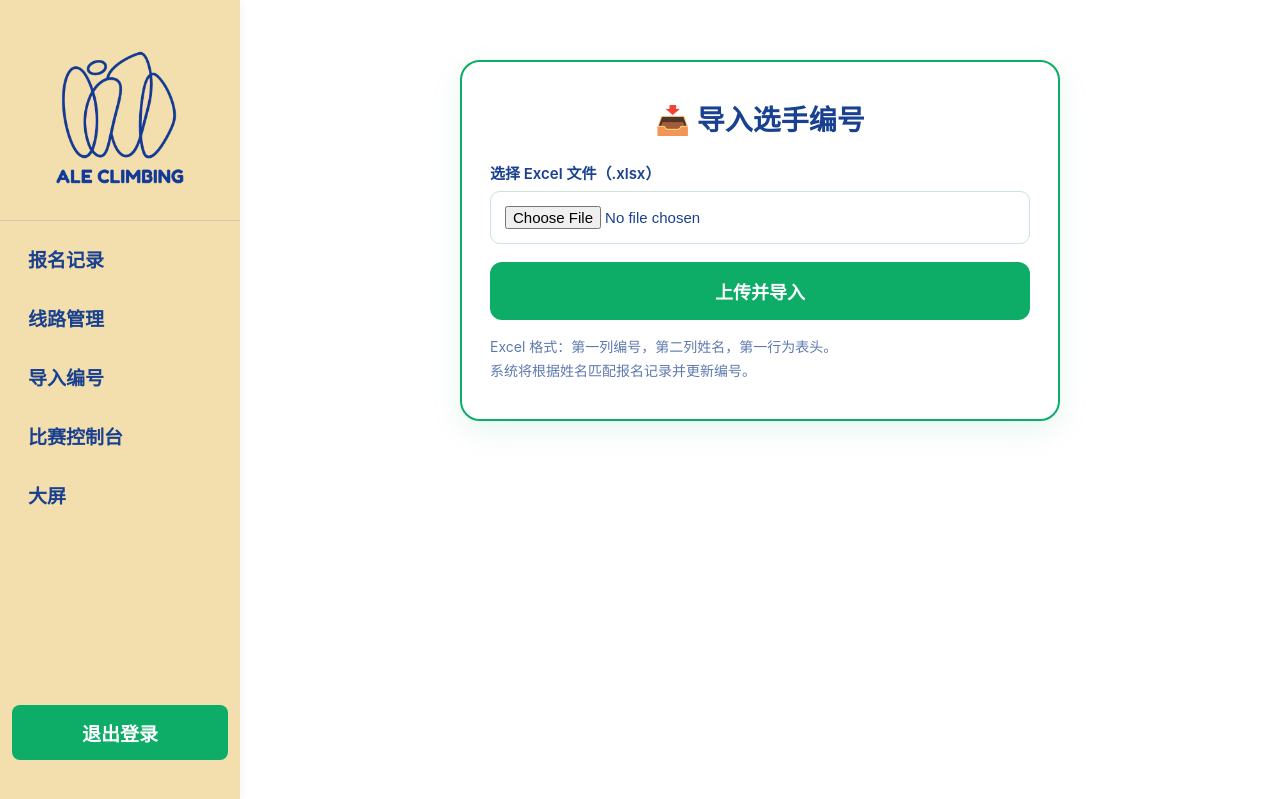
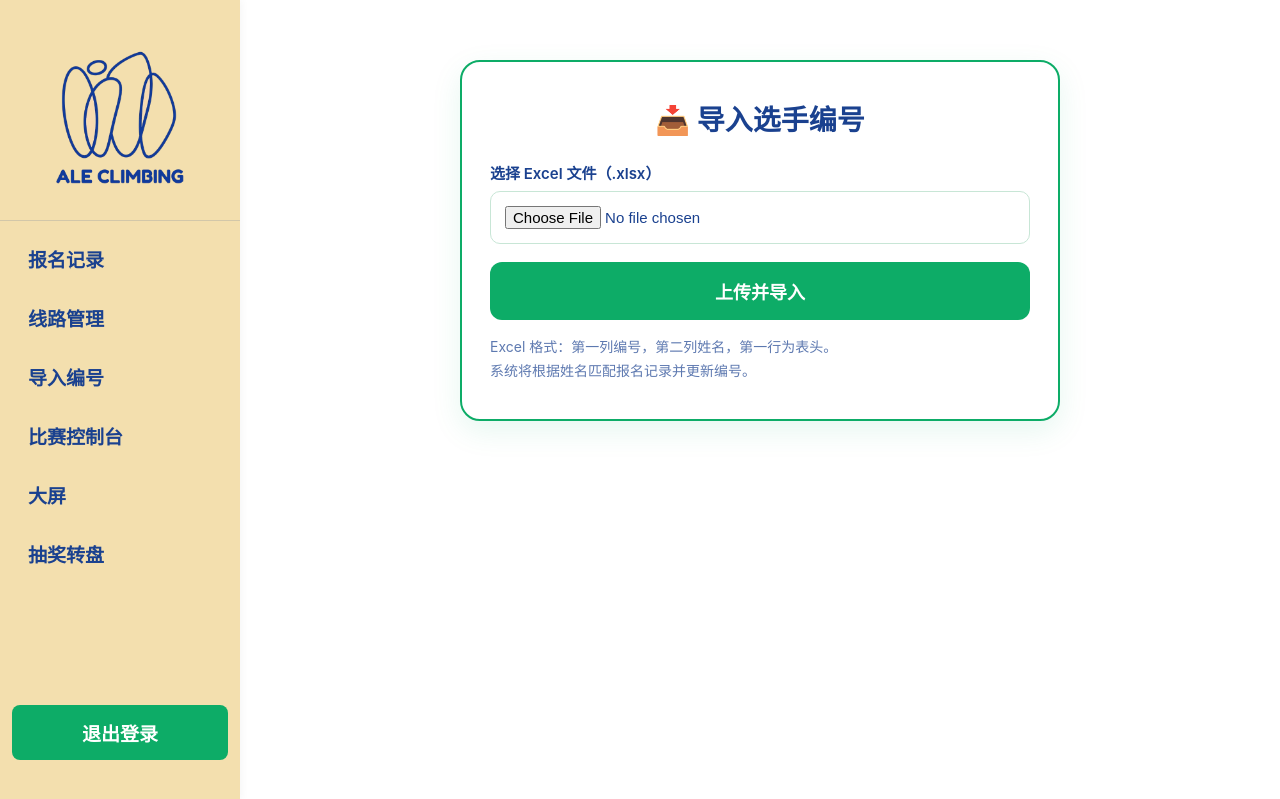
Before and after one commit to FC20122021/climbing-comp, a Flask app: page /admin/import in a window 1280 px wide. Shown: the top 799 px of the page. Run offline with Flask 3, Linux system fonts and the light colour scheme; the visitor is signed in with stand-in values (Sample User, id 1).

Commit message:
Update _nav.html
Add lottery

```diff
--- a/templates/_nav.html
+++ b/templates/_nav.html
@@ -14,6 +14,7 @@
         <a href="/admin/import" class="nav-link">导入编号</a>
         <a href="/admin/control" class="nav-link">比赛控制台</a>
         <a href="/leaderboard" class="nav-link">大屏</a>
+        <a href="/admin/lottery" class="nav-link">抽奖转盘</a>
     </nav>
 
     <!-- 退出登录按钮固定在底部 -->
@@ -36,6 +37,7 @@
         <a href="/admin/routes" class="nav-link-mobile">线路</a>
         <a href="/admin/import" class="nav-link-mobile">导入</a>
         <a href="/leaderboard" class="nav-link-mobile">大屏</a>
+        <a href="/admin/lottery" class="nav-link">抽奖转盘</a>
     </div>
 
     <!-- 手机端退出按钮 -->
```
